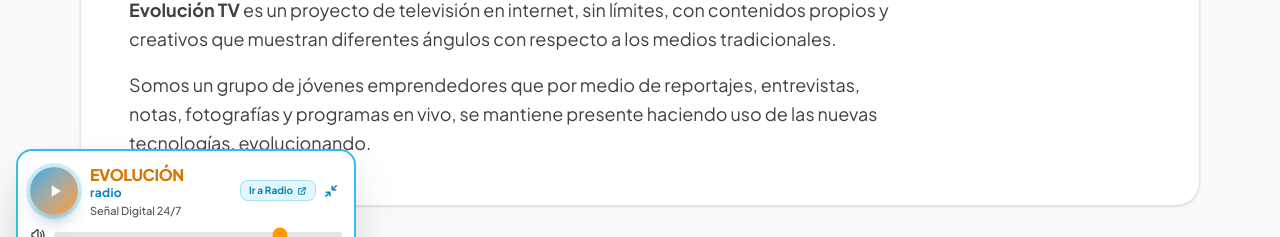
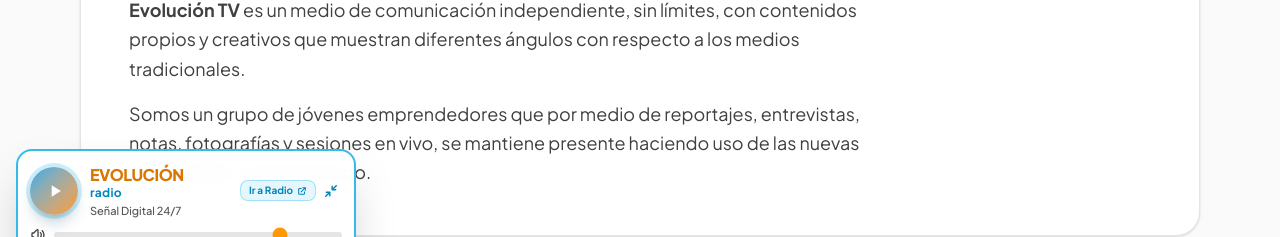
Before and after one commit to datapulta/portal-evoluciontv, a Nuxt app: page /quienes-somos in a window 1280 px wide. Shown: the part 527-764 px from the top of the page. Built offline with nearby package versions, Linux system fonts and the light colour scheme; no server answers.

Commit message:
[auth: plan_actualizacion_texto_quienes_somos] docs: update quienes-somos institutional copy and meta description

```diff
--- a/app/pages/quienes-somos.vue
+++ b/app/pages/quienes-somos.vue
@@ -6,7 +6,7 @@ useHead({
   meta: [
     {
       name: 'description',
-      content: 'Evolución TV es un proyecto de televisión en internet, sin límites, con contenidos propios y creativos creados por jóvenes emprendedores.'
+      content: 'Evolución TV es un medio de comunicación independiente, sin límites, con contenidos propios y creativos creados por jóvenes emprendedores.'
     },
     {
       property: 'og:title',
@@ -78,10 +78,10 @@ const objetivos = [
 
           <div class="space-y-4 text-base md:text-lg text-neutral-700 dark:text-neutral-300 leading-relaxed">
             <p>
-              <strong>Evolución TV</strong> es un proyecto de televisión en internet, sin límites, con contenidos propios y creativos que muestran diferentes ángulos con respecto a los medios tradicionales.
+              <strong>Evolución TV</strong> es un medio de comunicación independiente, sin límites, con contenidos propios y creativos que muestran diferentes ángulos con respecto a los medios tradicionales.
             </p>
             <p>
-              Somos un grupo de jóvenes emprendedores que por medio de reportajes, entrevistas, notas, fotografías y programas en vivo, se mantiene presente haciendo uso de las nuevas tecnologías, evolucionando.
+              Somos un grupo de jóvenes emprendedores que por medio de reportajes, entrevistas, notas, fotografías y sesiones en vivo, se mantiene presente haciendo uso de las nuevas tecnologías, evolucionando.
             </p>
           </div>
         </div>
```
Also changed, not shown: 1 other file (tests, documents, lock files or other folders).
